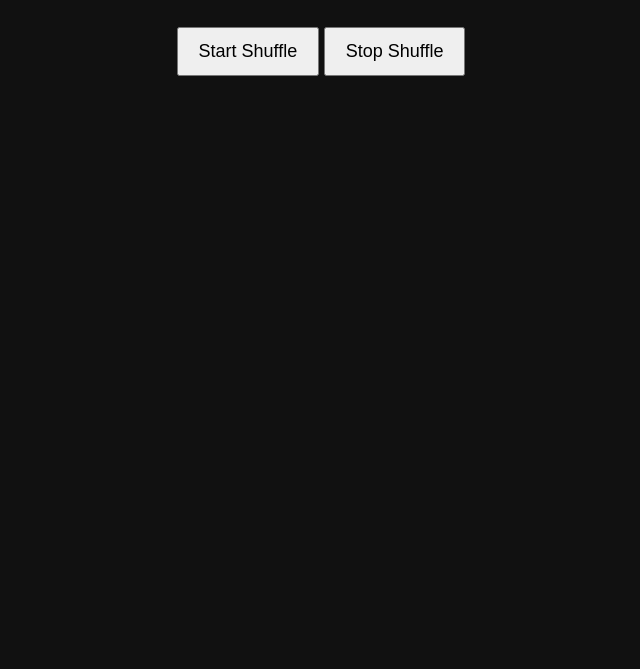
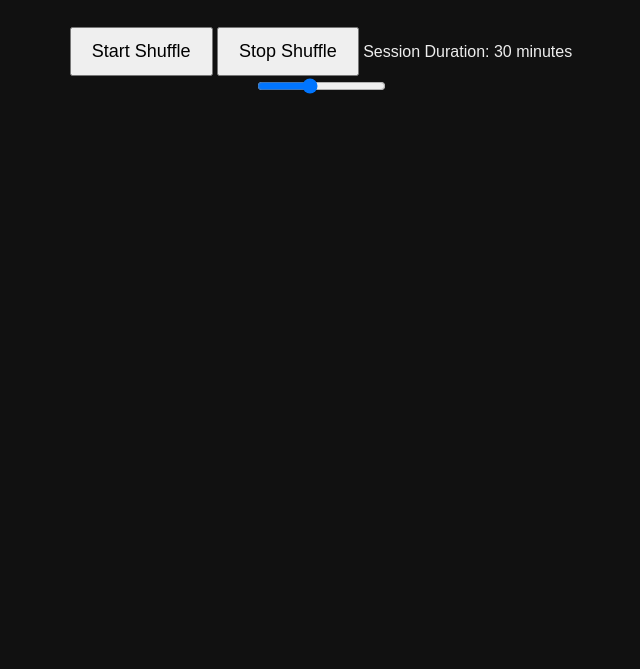
Before and after one commit to biguntroll/biguntroll, a plain HTML site: page index.html in a window 1280 px wide. Shown: the part 131-800 px from the top of the page, without its empty margins (319-959 px from the left). Drawn offline with Linux system fonts and the light colour scheme.

Commit message:
Update index.html

```diff
--- a/index.html
+++ b/index.html
@@ -10,6 +10,8 @@
     <h1>Cognitive ShuffleiNator</h1>
     <button id="startButton">Start Shuffle</button>
     <button id="stopButton">Stop Shuffle</button>
+    <label for="durationSlider">Session Duration: <span id="durationLabel">30</span> minutes</label><br>
+    <input type="range" id="durationSlider" min="10" max="60" value="30">
     <p id="prompt"></p>
   </div>
   <script src="script.js"></script>
```
